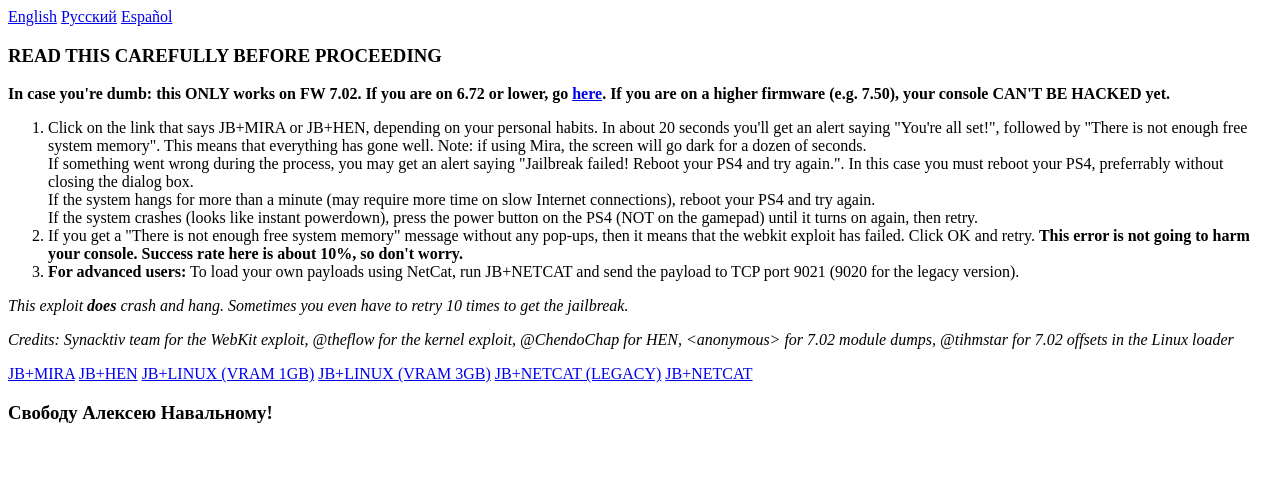
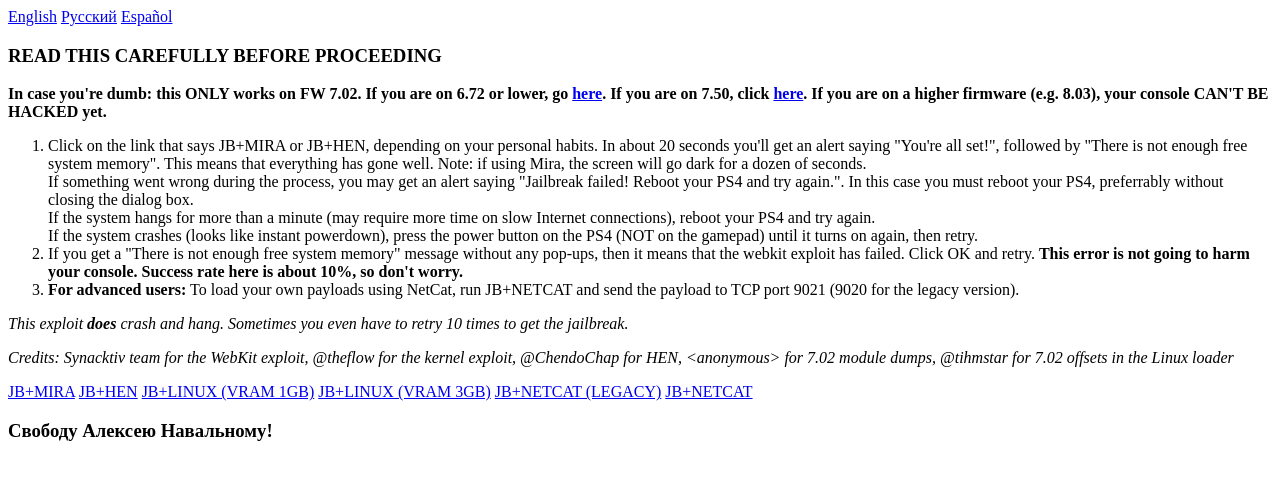
Before and after one commit to Zerox2010/KameleonReloaded.github.io, a plain HTML site: page index702.html in a window 1280 px wide. Drawn offline with Linux system fonts and the light colour scheme.

Commit message:
Update 702.html
Update for FW7.50 link

```diff
--- a/index702.html
+++ b/index702.html
@@ -28,8 +28,8 @@
     </p>
     <div id="english" class="language" style="display: block">
         <h3>READ THIS CAREFULLY BEFORE PROCEEDING</h3>
-        <p><b>In case you're dumb: this ONLY works on FW 7.02. If you are on 6.72 or lower, go <a href=".">here</a>. If you are on a
-                higher firmware (e.g. 7.50), your console CAN'T BE HACKED yet.</b></p>
+        <p><b>In case you're dumb: this ONLY works on FW 7.02. If you are on 6.72 or lower, go <a href=".">here</a>. If you are on 7.50, click <a href="index750.html">here</a>. If you are on a
+                higher firmware (e.g. 8.03), your console CAN'T BE HACKED yet.</b></p>
         <ol>
             <li>Click on the link that says JB+MIRA or JB+HEN, depending on your personal habits. In about 20 seconds you'll get an
                 alert saying "You're all set!", followed by "There is not enough free system memory". This means that everything
@@ -53,7 +53,7 @@
     </div>
     <div id="russian" class="language" style="display: none">
         <h3>ВНИМАТЕЛЬНО ПРОЧИТАЙТЕ ИНСТРУКЦИЮ ПРЕЖДЕ ЧЕМ ПРОДОЛЖАТЬ</h3>
-        <p><b>Для даунов: этот взлом работает ТОЛЬКО на прошивке 7.02. Если у вас прошивка 6.72 или ниже, вам <a href=".">сюда</a>. Если прошивка
+        <p><b>Для даунов: этот взлом работает ТОЛЬКО на прошивке 7.02. Если у вас прошивка 6.72 или ниже, вам <a href=".">сюда</a>. If you are on 7.50, click <a href="index750.html">here</a>. Если прошивка
                 выше, эту консоль взломать НЕ ПОЛУЧИТСЯ.</b></p>
         <ol>
             <li>Нажмите на ссылку &laquo;JB+MIRA&raquo; (или &laquo;JB+HEN&raquo;, что вам больше нравится). В течение приблизительно 20 секунд
@@ -78,8 +78,8 @@
     </div>
     <div id="spanish" class="language" style="display: none">
         <h3> LEA ESTO DETENIDAMENTE ANTES DE CONTINUAR </h3>
-        <p> <b> En caso de que seas tonto: esto SOLO funciona en FW 7.02. Si está en 6.72 o menos, vaya <a href="."> aquí </a>. Si estás en un
-                firmware superior (por ejemplo, 7.50), su consola NO PUEDE SER HACKEADA todavía. </b> </p>
+        <p> <b> En caso de que seas tonto: esto SOLO funciona en FW 7.02. Si está en 6.72 o menos, vaya <a href="."> aquí </a>. Si está en FW 7.50, haga clic <a href="index750.html"> aquí </a>. Si estás en un
+                firmware superior (por ejemplo, 8.03), su consola NO PUEDE SER HACKEADA todavía. </b> </p>
         <ol>
             <li> Haga clic en el enlace que dice JB + MIRA o JB + HEN, según sus hábitos personales. En unos 20 segundos obtendrá un
                 alerta que dice "¡You're all set!", seguido de "There is not enough free system memory". Esto significa que todo
```
